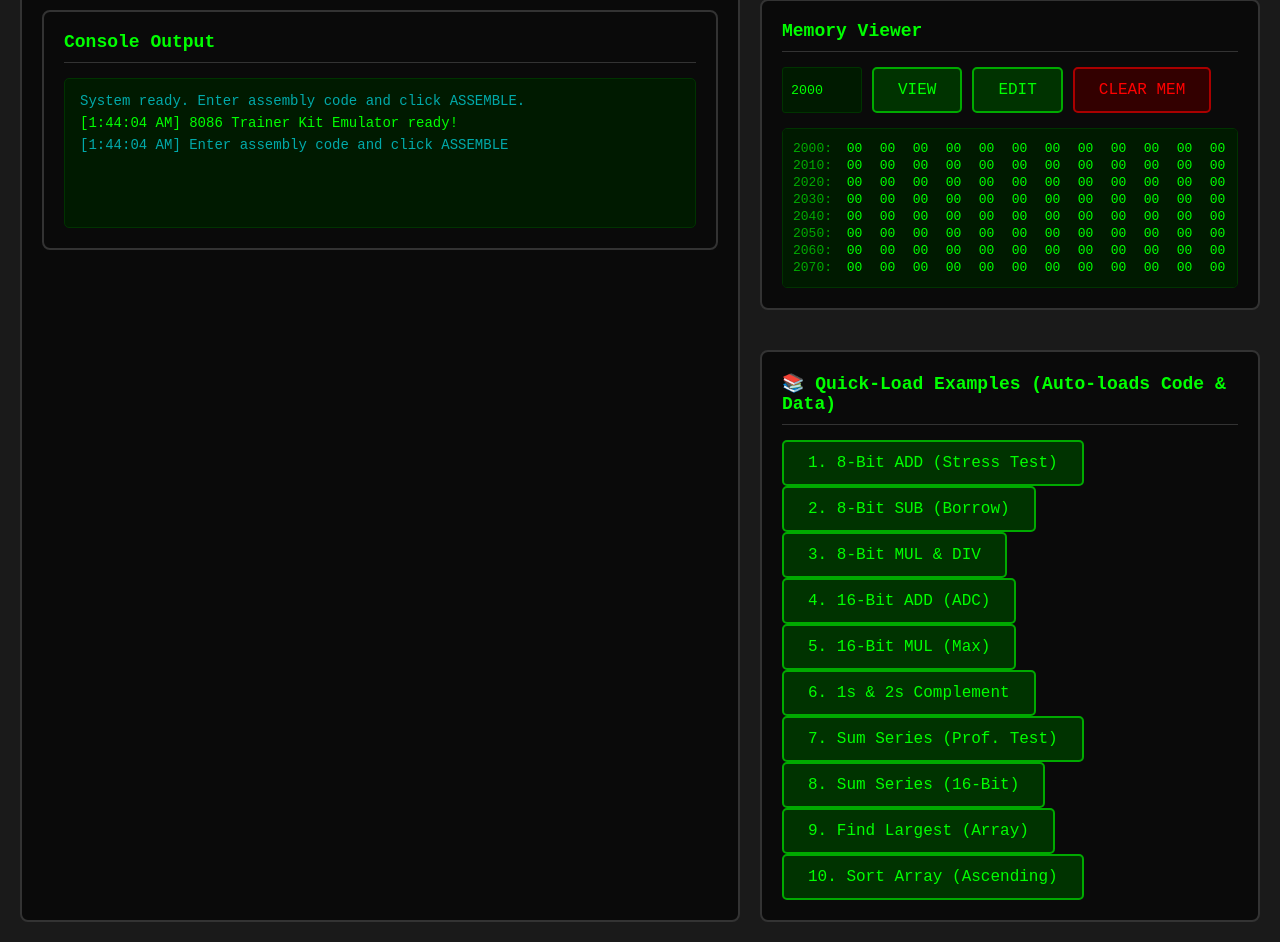
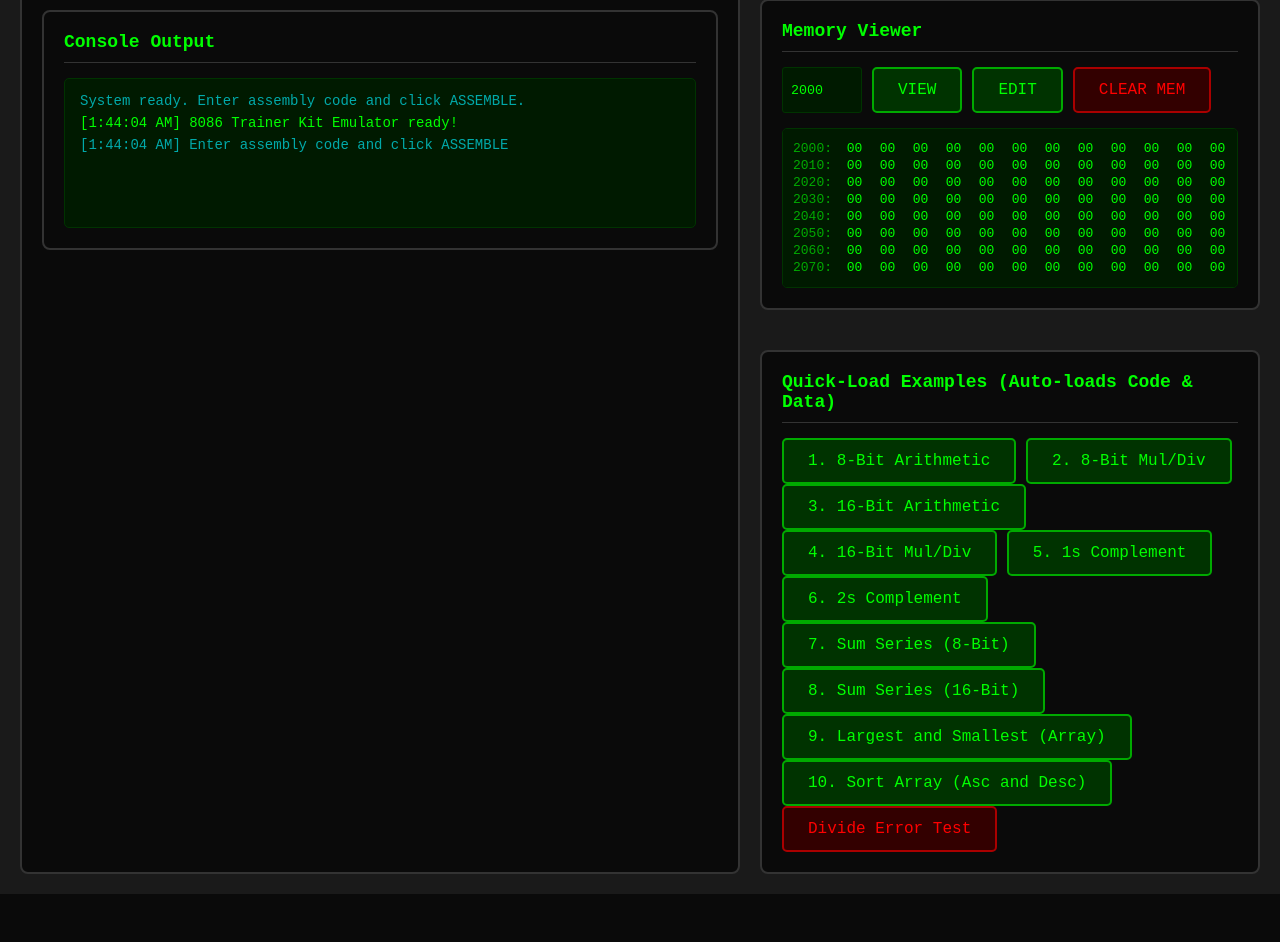
Before and after one commit to AbhijithSriram/8086-trainer-emulator, a Flask app: page / in a window 1280 px wide. Shown: the part 540-1482 px from the top of the page. After the commit the page ends 1434 px from the top, so only its background shows below. Run offline with Flask 3, Linux system fonts and the light colour scheme.

Commit message:
Updated Preset Codes

```diff
--- a/static/app.js
+++ b/static/app.js
@@ -6,76 +6,68 @@ const API_BASE = '';  // Empty for same origin
 // ==========================================
 
 const PRESETS = {
-    // 1. 8-Bit Addition (Stress Test: FF + FF)
-    'add8': {
+    // 1. 8-Bit Arithmetic (Add & Sub)
+    'math8': {
         startAddr: '1000',
-        code: `; 8-BIT ADDITION (Stress Test: FF + FF)
-; Checks Carry generation
+        code: `; 1. 8-BIT ADDITION & SUBTRACTION
+; A) Addition: FF + FF (Stress Test)
 MOV SI, 2000
 MOV AL, [SI]      ; Load FF
 INC SI
 MOV BL, [SI]      ; Load FF
 ADD AL, BL        ; Result FE, Carry=1
-MOV DL, 00        ; Clear Carry Reg
-ADC DL, 00        ; Add Carry to DL
+MOV DL, 00
+ADC DL, 00        ; DL becomes 01
 MOV SI, 2002
-MOV [SI], AL      ; Store FE
+MOV [SI], AL      ; Store Sum (FE)
 INC SI
-MOV [SI], DL      ; Store 01
+MOV [SI], DL      ; Store Carry (01)
+
+; B) Subtraction: 05 - 0A (Borrow Test)
+MOV SI, 2000
+MOV AL, 05
+MOV BL, 0A
+SUB AL, BL        ; Result FB, Borrow=1
+MOV DL, 00
+SBB DL, 00        ; DL becomes FF (-1)
+MOV SI, 2004
+MOV [SI], AL      ; Store Diff
+INC SI
+MOV [SI], DL      ; Store Borrow
 HLT`,
         memory: { addr: '2000', data: [0xFF, 0xFF] }
     },
 
-    // 2. 8-Bit Subtraction (Stress Test: Borrow)
-    'sub8': {
-        startAddr: '1000',
-        code: `; 8-BIT SUBTRACTION (Stress Test: 05 - 0A)
-; Checks Borrow generation
-MOV SI, 2000
-MOV AL, [SI]      ; Load 05
-INC SI
-MOV BL, [SI]      ; Load 0A
-SUB AL, BL        ; Result FB, Borrow=1
-MOV DL, 00
-SBB DL, 00        ; Subtract Borrow from DL
-MOV SI, 2002
-MOV [SI], AL      ; Store Result
-INC SI
-MOV [SI], DL      ; Store Borrow Status
-HLT`,
-        memory: { addr: '2000', data: [0x05, 0x0A] }
-    },
-
-    // 3. 8-Bit Multiplication & Division
+    // 2. 8-Bit Mul & Div
     'muldiv8': {
         startAddr: '1000',
-        code: `; 8-BIT MUL & DIV
-; 1. Multiply FF * FF (Max 8-bit)
+        code: `; 2. 8-BIT MUL & DIV
+; A) Multiply FF * FF (Max 8-bit)
 MOV SI, 2000
-MOV AL, [SI]
-MOV BL, [SI]
+MOV AL, [SI]      ; Load FF
+MOV BL, [SI]      ; Load FF
 MUL BL            ; Result FE01 in AX
 MOV SI, 2002
 MOV [SI], AX      ; Store FE01
-; 2. Divide (F0 / 02)
-MOV SI, 2000
+
+; B) Divide F0 / 02
 MOV AX, 0000      ; Clear AX
 MOV AL, 0F0H      ; Load F0
 MOV BL, 02
 DIV BL            ; AL=78 (Quot), AH=00 (Rem)
 MOV SI, 2004
-MOV [SI], AL
+MOV [SI], AL      ; Store Quot
 INC SI
-MOV [SI], AH
+MOV [SI], AH      ; Store Rem
 HLT`,
-        memory: { addr: '2000', data: [0xFF] } // FF is used for Mul
+        memory: { addr: '2000', data: [0xFF, 0xFF] } // Fixed: Now provides 2 bytes
     },
 
-    // 4. 16-Bit Addition (ADC Method)
-    'add16': {
+    // 3. 16-Bit Addition & Subtraction
+    'math16': {
         startAddr: '1000',
-        code: `; 16-BIT ADDITION (ADC Method)
-; FFFF + 0001 = 10000
+        code: `; 3. 16-BIT ADD & SUB
+; A) Add: FFFF + 0001
 MOV SI, 2000
 MOV AX, [SI]      ; Load FFFF
 INC SI
@@ -83,55 +75,96 @@ INC SI
 MOV BX, [SI]      ; Load 0001
 ADD AX, BX        ; Sum=0000, Carry=1
 MOV DX, 0000
-ADC DX, 0000      ; Add Carry to DX
+ADC DX, 0000      ; Add Carry
 MOV SI, 2004
 MOV [SI], AX      ; Store Sum
 INC SI
 INC SI
 MOV [SI], DX      ; Store Carry
+
+; B) Sub: 0005 - 000A
+MOV AX, 0005
+MOV BX, 000A
+SUB AX, BX        ; Result FFFB, Borrow=1
+MOV DX, 0000
+SBB DX, 0000      ; Handle Borrow
+MOV SI, 2008
+MOV [SI], AX      ; Store Diff
+INC SI
+INC SI
+MOV [SI], DX      ; Store Borrow
 HLT`,
         memory: { addr: '2000', data: [0xFF, 0xFF, 0x01, 0x00] }
     },
 
-    // 5. 16-Bit Multiplication
-    'mul16': {
+    // 4. 16-Bit Mul & Div
+    'muldiv16': {
         startAddr: '1000',
-        code: `; 16-BIT MULTIPLICATION (Max Value)
-; FFFF * FFFF = FFFE0001
+        code: `; 4. 16-BIT MUL & DIV
+; A) Mul: FFFF * FFFF (Max 16-bit)
 MOV SI, 2000
 MOV AX, [SI]      ; Load FFFF
-MOV BX, [SI]      ; Load FFFF
-MUL BX            ; DX:AX = Result
+MOV BX, AX        ; BX = FFFF
+MUL BX            ; Result FFFE0001 (DX:AX)
 MOV SI, 2002
-MOV [SI], AX      ; Store Low Word (0001)
+MOV [SI], AX      ; Store Low Word
 INC SI
 INC SI
-MOV [SI], DX      ; Store High Word (FFFE)
+MOV [SI], DX      ; Store High Word
+
+; B) Div: 1388 / 0064 (5000 / 100)
+MOV AX, 1388      ; Dividend Low
+MOV DX, 0000      ; Dividend High
+MOV BX, 0064      ; Divisor
+DIV BX            ; AX=32 (50), DX=00
+MOV SI, 2006
+MOV [SI], AX      ; Store Quot
 HLT`,
         memory: { addr: '2000', data: [0xFF, 0xFF] }
     },
 
-    // 6. 1s & 2s Complement
-    'complements': {
+    // 5. 1s Complement (8 & 16 bit)
+    'ones_comp': {
         startAddr: '1000',
-        code: `; 1s and 2s COMPLEMENT
+        code: `; 5. 1s COMPLEMENT (NOT)
+; 8-Bit
+MOV AL, 00
+NOT AL            ; Becomes FF
 MOV SI, 2000
-MOV AL, [SI]      ; Load Data (00)
-NOT AL            ; 1s Comp (FF)
-MOV [SI], AL      ; Store 1s Comp
+MOV [SI], AL
+
+; 16-Bit
+MOV AX, F0F0
+NOT AX            ; Becomes 0F0F
 INC SI
-MOV AL, [SI]      ; Load Data (01)
-NEG AL            ; 2s Comp (FF)
-MOV [SI], AL      ; Store 2s Comp
+MOV [SI], AX
 HLT`,
-        memory: { addr: '2000', data: [0x00, 0x01] }
+        memory: { addr: '2000', data: [0x00] }
     },
 
-    // 7. Sum of Series (8-Bit) - THE PROFESSOR TEST
+    // 6. 2s Complement (8 & 16 bit)
+    'twos_comp': {
+        startAddr: '1000',
+        code: `; 6. 2s COMPLEMENT (NEG)
+; 8-Bit
+MOV AL, 01
+NEG AL            ; Becomes FF (-1)
+MOV SI, 2000
+MOV [SI], AL
+
+; 16-Bit
+MOV AX, 0001
+NEG AX            ; Becomes FFFF (-1)
+INC SI
+MOV [SI], AX
+HLT`,
+        memory: { addr: '2000', data: [0x00] }
+    },
+
+    // 7. Sum of Series (8-Bit)
     'sum8': {
         startAddr: '1000',
-        code: `; SUM OF SERIES (8-BIT)
-; The "Professor Proof" Test
+        code: `; 7. SUM OF SERIES (8-BIT)
 ; Input: Count=FF, Values=All FF
 ; Math: 255 * 255 = 65025 (FE01)
 MOV SI, 2000
@@ -144,17 +177,16 @@ MOV BL, [SI]      ; Load Value
 ADD AX, BX        ; Add to 16-bit AX
 INC SI
 DEC CL
-JNZ 100C          ; Jump back to MOV BL
+JNZ 100C          ; Loop
 MOV [SI], AX      ; Store FE01
 HLT`,
-        // This creates an array [FF, FF, FF....] (256 bytes long)
         memory: { addr: '2000', data: new Array(256).fill(0xFF) }
     },
 
     // 8. Sum of Series (16-Bit)
     'sum16': {
         startAddr: '1000',
-        code: `; SUM OF SERIES (16-BIT)
+        code: `; 8. SUM OF SERIES (16-BIT)
 MOV SI, 2000
 MOV CL, [SI]      ; Load Count
 MOV AX, 0000      ; Sum Low
@@ -165,8 +197,8 @@ INC SI
 ADD AX, [SI]      ; Add Number
 JNC 1010          ; Skip carry inc
 INC DX            ; Handle Carry
-INC SI            ; Move SI (Low)
-INC SI            ; Move SI (High)
+INC SI            ; Move SI
+INC SI            ; Move SI
 DEC CL
 JNZ 100B          ; Loop
 MOV [SI], AX      ; Store Low
@@ -177,34 +209,41 @@ HLT`,
         memory: { addr: '2000', data: [0x03, 0x00, 0xFF, 0xFF, 0xFF, 0xFF, 0x02, 0x00] }
     },
 
-    // 9. Largest Number in Array
-    'largest': {
+    // 9. Largest & Smallest
+    'minmax': {
         startAddr: '1000',
-        code: `; FIND LARGEST NUMBER
-; Array: 05, 01, 99, FF, 02
+        code: `; 9. LARGEST & SMALLEST
 MOV SI, 2000
 MOV CL, [SI]      ; Count
 INC SI
 MOV AL, [SI]      ; Init Max
+MOV BL, [SI]      ; Init Min
 DEC CL
-; Loop starts at 100A
+; Loop start 100E
 INC SI
+; Check Max
 CMP AL, [SI]
-JNB 1011          ; Skip if Max >= Next
+JNB 1015          ; Skip if Max >= Next
 MOV AL, [SI]      ; Update Max
+; Check Min
+CMP BL, [SI]
+JC 101A           ; Skip if Min < Next
+MOV BL, [SI]      ; Update Min
 DEC CL
-JNZ 100A          ; Loop
+JNZ 100E          ; Loop
 MOV DI, 3000
-MOV [DI], AL      ; Result at 3000
+MOV [DI], AL      ; Store Max
+INC DI
+MOV [DI], BL      ; Store Min
 HLT`,
-        memory: { addr: '2000', data: [0x05, 0x01, 0x99, 0xFF, 0x02, 0x10] }
+        memory: { addr: '2000', data: [0x05, 0x12, 0x05, 0x99, 0x01, 0x88] }
     },
 
-    // 10. Sorting (Ascending)
+    // 10. Sorting (Ascending & Descending)
     'sort': {
         startAddr: '1000',
-        code: `; SORT ARRAY (ASCENDING)
-; Input: 04, FF, 10, 80, 00
+        code: `; 10. SORT ARRAY
+; Change JNB to JNA for Descending
 MOV SI, 1300
 MOV CL, [SI]      ; Outer Count
 ; Outer Loop (1005)
@@ -218,7 +257,7 @@ JZ 1022           ; -> NEXT_PASS
 INC SI
 MOV BL, [SI]      ; Load Next
 CMP AL, BL
-JNB 101A          ; -> NOSWAP
+JNB 101A          ; [ASC] Use JNA for DESC
 DEC SI            ; Swap Logic
 MOV [SI], AL
 MOV AL, BL
@@ -236,6 +275,17 @@ DEC CL
 JNZ 1005          ; -> Outer Loop
 HLT`,
         memory: { addr: '1300', data: [0x04, 0xFF, 0x10, 0x80, 0x00] }
+    },
+
+    // Extra: Divide Error
+    'diverror': {
+        startAddr: '1000',
+        code: `; EXTRA: DIVIDE BY ZERO
+MOV AX, 1000
+MOV BL, 00
+DIV BL            ; This will trigger error
+HLT`,
+        memory: { addr: '2000', data: [0x00] }
     }
 };
 
--- a/templates/index.html
+++ b/templates/index.html
@@ -121,18 +121,19 @@ HLT" spellcheck="false"></textarea>
             </div>
 
             <div class="panel-section" style="grid-column: 1 / -1; margin-top: 20px;">
-                <h2>📚 Quick-Load Examples (Auto-loads Code & Data)</h2>
+                <h2> Quick-Load Examples (Auto-loads Code & Data)</h2>
                 <div class="presets-grid">
-                    <button onclick="loadPreset('add8')">1. 8-Bit ADD (Stress Test)</button>
-                    <button onclick="loadPreset('sub8')">2. 8-Bit SUB (Borrow)</button>
-                    <button onclick="loadPreset('muldiv8')">3. 8-Bit MUL & DIV</button>
-                    <button onclick="loadPreset('add16')">4. 16-Bit ADD (ADC)</button>
-                    <button onclick="loadPreset('mul16')">5. 16-Bit MUL (Max)</button>
-                    <button onclick="loadPreset('complements')">6. 1s & 2s Complement</button>
-                    <button onclick="loadPreset('sum8')">7. Sum Series (Prof. Test)</button>
+                    <button onclick="loadPreset('math8')">1. 8-Bit Arithmetic</button>
+                    <button onclick="loadPreset('muldiv8')">2. 8-Bit Mul/Div</button>
+                    <button onclick="loadPreset('math16')">3. 16-Bit Arithmetic</button>
+                    <button onclick="loadPreset('muldiv16')">4. 16-Bit Mul/Div</button>
+                    <button onclick="loadPreset('ones_comp')">5. 1s Complement</button>
+                    <button onclick="loadPreset('twos_comp')">6. 2s Complement</button>
+                    <button onclick="loadPreset('sum8')">7. Sum Series (8-Bit)</button>
                     <button onclick="loadPreset('sum16')">8. Sum Series (16-Bit)</button>
-                    <button onclick="loadPreset('largest')">9. Find Largest (Array)</button>
-                    <button onclick="loadPreset('sort')">10. Sort Array (Ascending)</button>
+                    <button onclick="loadPreset('minmax')">9. Largest and Smallest (Array)</button>
+                    <button onclick="loadPreset('sort')">10. Sort Array (Asc and Desc)</button>
+                    <button onclick="loadPreset('diverror')" class="danger">Divide Error Test</button>
                 </div>
             </div>
 
```
